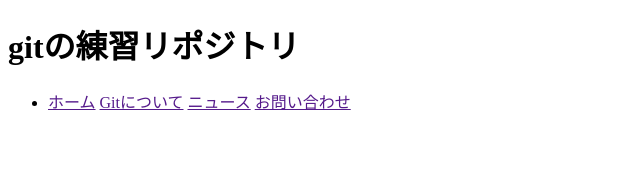
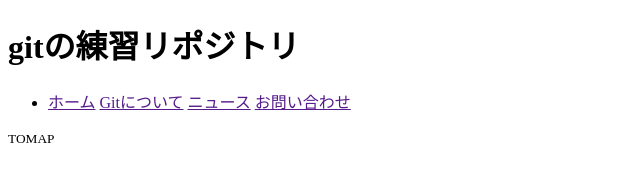
Before and after one commit to RyoUeda1206/git-test, a plain HTML site: page index.html in a window 1280 px wide. Shown: the full height of the page, 0-640 px from the left. Drawn offline with Linux system fonts and the light colour scheme.

Commit message:
styleの追加

```diff
--- a/index.html
+++ b/index.html
@@ -20,5 +20,8 @@
         </nav>
     </header>
 
+    <footer class="footer">
+        <small>TOMAP</small>
+    </footer>
 </body>
 </html>
--- /dev/null
+++ b/style.css
@@ -0,0 +1,4 @@
+body {
+  margin: 0;
+  padding: 0;
+}
```
